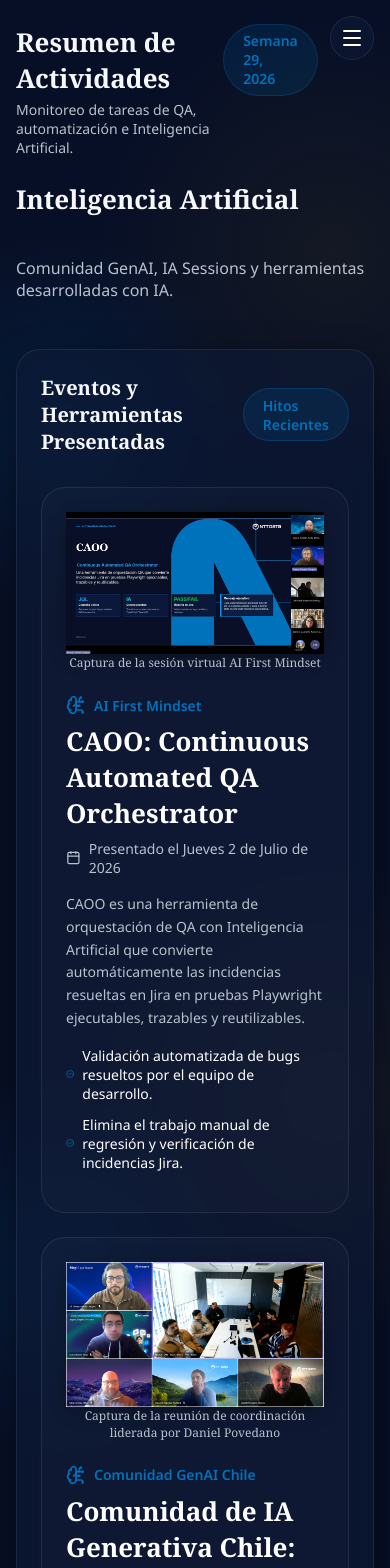
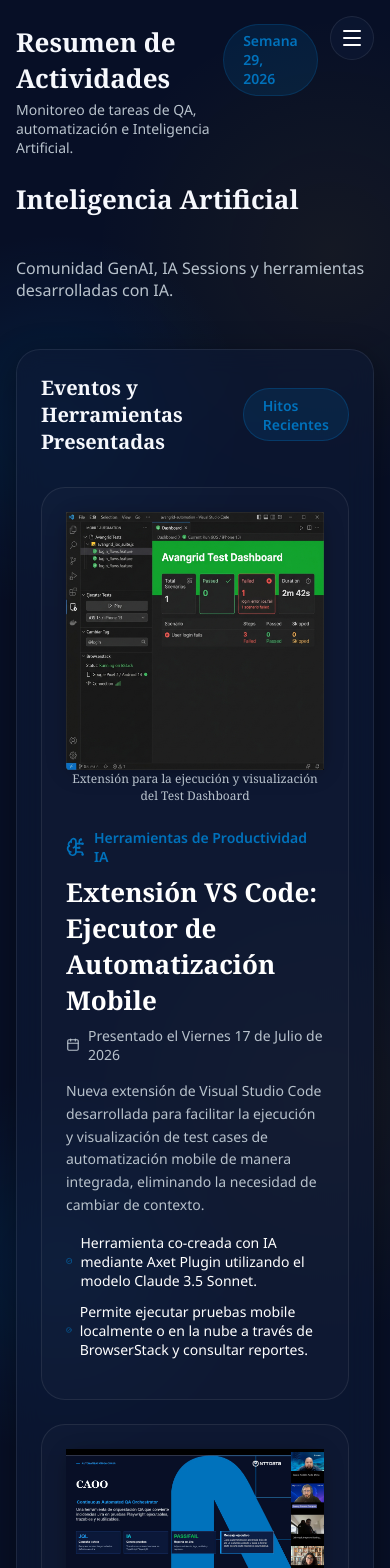
Before and after one commit to ValderramaNico/dashboard, a React (Vite) app: page /ia in a window 390 px wide. Shown: the top 1568 px of the page. Built offline with nearby package versions, Linux system fonts and the light colour scheme.

Commit message:
feat: agregar extension VS Code para mobile automation a Inteligencia Artificial

```diff
--- a/src/pages/InteligenciaArtificial.jsx
+++ b/src/pages/InteligenciaArtificial.jsx
@@ -15,8 +15,58 @@
           </div>
         </div>
 
+        {/* VS Code Extension Card */}
+        <div className="p-6 rounded-3xl" style={{ background: 'rgba(255, 255, 255, 0.02)', border: '1px solid var(--glass-border)' }}>
+          <div className="flex gap-6 items-start" style={{ flexWrap: 'wrap-reverse' }}>
+
+            {/* Text details */}
+            <div className="flex-col" style={{ flex: '2 1 400px' }}>
+              <div className="flex items-center gap-2 mb-2 text-sm text-cyan font-semibold">
+                <BrainCircuit size={20} />
+                <span>Herramientas de Productividad IA</span>
+              </div>
+
+              <h4 className="font-serif font-bold text-2xl text-white mb-2">Extensión VS Code: Ejecutor de Automatización Mobile</h4>
+
+              <div className="flex items-center gap-2 text-sm text-muted mb-4">
+                <Calendar size={16} />
+                <span>Presentado el Viernes 17 de Julio de 2026</span>
+              </div>
+
+              <p className="text-sm text-muted mb-4 leading-relaxed">
+                Nueva extensión de Visual Studio Code desarrollada para facilitar la ejecución y visualización de test cases de automatización mobile de manera integrada, eliminando la necesidad de cambiar de contexto.
+              </p>
+
+              <div className="flex-col gap-2 mb-4">
+                <div className="flex items-center gap-2 text-sm text-white">
+                  <CheckCircle2 size={16} className="text-cyan" />
+                  <span>Herramienta co-creada con IA mediante Axet Plugin utilizando el modelo Claude 3.5 Sonnet.</span>
+                </div>
+                <div className="flex items-center gap-2 text-sm text-white mt-1">
+                  <CheckCircle2 size={16} className="text-cyan" />
+                  <span>Permite ejecutar pruebas mobile localmente o en la nube a través de BrowserStack y consultar reportes.</span>
+                </div>
+              </div>
+            </div>
+
+            {/* Extension Screenshot */}
+            <div className="flex-col items-center" style={{ flex: '1 1 250px', minWidth: '220px' }}>
+              <div className="rounded-2xl overflow-hidden border" style={{ borderColor: 'var(--glass-border)', boxShadow: '0 4px 20px rgba(0, 0, 0, 0.3)' }}>
+                <img
+                  src="/vscode_mobile_extension.jpg"
+                  alt="VS Code Mobile Automation Extension"
+                  className="w-full h-auto object-cover hover:scale-105 transition-transform duration-300"
+                  style={{ display: 'block' }}
+                />
+              </div>
+              <p className="text-xs text-muted text-center mt-2 font-serif italic">Extensión para la ejecución y visualización del Test Dashboard</p>
+            </div>
+
+          </div>
+        </div>
+
         {/* CAOO Presentation Card */}
-        <div className="p-6 rounded-3xl" style={{ background: 'rgba(255, 255, 255, 0.02)', border: '1px solid var(--glass-border)' }}>
+        <div className="p-6 rounded-3xl mt-4" style={{ background: 'rgba(255, 255, 255, 0.02)', border: '1px solid var(--glass-border)' }}>
           <div className="flex gap-6 items-start" style={{ flexWrap: 'wrap-reverse' }}>
 
             {/* Text details */}
```
Also changed, not shown: public/vscode_mobile_extension.jpg (added).
